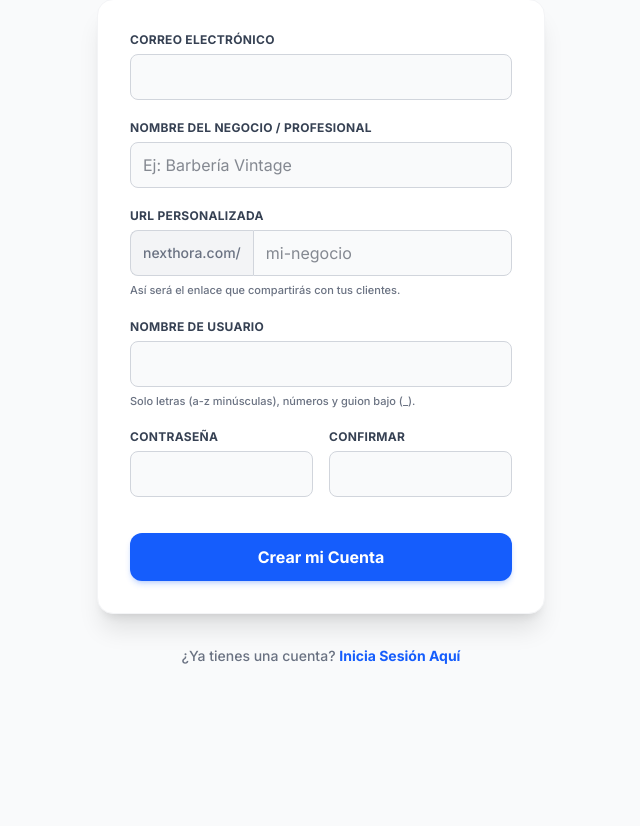
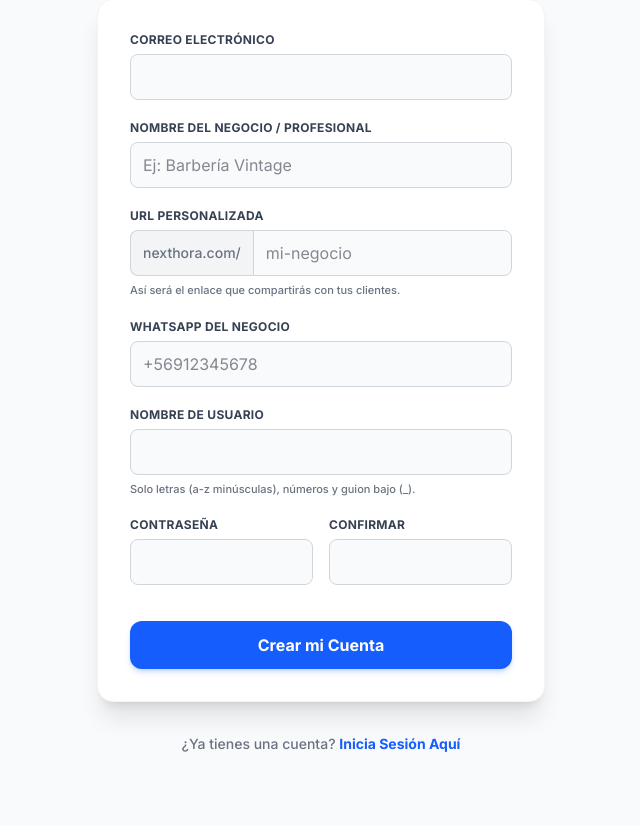
Before and after one commit to VitoNez5198/nexthora, a Django app: page /register/ in a window 1280 px wide. Shown: the part 257-1083 px from the top of the page, without its empty margins (319-959 px from the left). Before the commit the page ends 921 px from the top, so only its background shows below. Run offline with Django 5.2, Linux system fonts and the light colour scheme; style sheets or scripts are compiled from the project's sources.

Commit message:
feat: whatsapp en registro, slug de solo lectura y fix de index

```diff
--- a/booking/forms.py
+++ b/booking/forms.py
@@ -21,10 +21,16 @@ class NexthoraUserCreationForm(UserCreationForm):
         help_text="Tu enlace personalizado. Ej: nexthora.com/tu-negocio",
         label="URL Personalizada"
     )
+    whatsapp_number = forms.CharField(
+        max_length=20,
+        required=True,
+        help_text="Número de WhatsApp (Ej: +56912345678)",
+        label="WhatsApp del Negocio"
+    )
 
     class Meta(UserCreationForm.Meta):
         model = User
-        fields = UserCreationForm.Meta.fields + ("email", "display_name", "slug")
+        fields = UserCreationForm.Meta.fields + ("email", "display_name", "slug", "whatsapp_number")
 
     def clean_slug(self):
         slug = self.cleaned_data.get('slug')
@@ -47,6 +53,15 @@ class NexthoraUserCreationForm(UserCreationForm):
             profile = user.profile
             profile.display_name = self.cleaned_data["display_name"]
             profile.slug = self.cleaned_data["slug"]
+            profile.whatsapp_number = self.cleaned_data["whatsapp_number"]
+
+            # Limpiar WhatsApp para que empiece con +569 o similar
+            clean_number = ''.join(filter(str.isdigit, profile.whatsapp_number))
+            if len(clean_number) == 8:
+                profile.whatsapp_number = f"+569{clean_number}"
+            elif len(clean_number) == 9 and clean_number.startswith('9'):
+                profile.whatsapp_number = f"+56{clean_number}"
+
             profile.save()
         return user
 
@@ -75,8 +90,9 @@ class ProfessionalProfileForm(forms.ModelForm):
     slug = forms.CharField(
         required=False,
         widget=forms.TextInput(attrs={
-            'class': 'w-full px-4 py-3 rounded-r-xl border border-gray-200 focus:ring-2 focus:ring-blue-600/20 focus:border-blue-600 outline-none transition-all',
-            'placeholder': 'mi-negocio'
+            'class': 'w-full px-4 py-3 rounded-r-xl border border-gray-200 bg-gray-50 text-gray-500 outline-none cursor-not-allowed select-none',
+            'placeholder': 'mi-negocio',
+            'readonly': 'readonly'
         })
     )
 
--- a/booking/models.py
+++ b/booking/models.py
@@ -20,6 +20,9 @@ class ProfessionalProfile(models.Model):
     website_url = models.URLField(max_length=200, blank=True, null=True, help_text="Link a tu sitio web o portafolio")
     linkedin_url = models.URLField(max_length=200, blank=True, null=True, help_text="Link a tu perfil de LinkedIn")
     facebook_url = models.URLField(max_length=200, blank=True, null=True, help_text="Link a tu página de Facebook")
+
+    # NUEVO: Número de WhatsApp
+    whatsapp_number = models.CharField(max_length=20, blank=True, null=True, help_text="Tu número de WhatsApp para contacto.")
 
     def __str__(self):
         return self.user.username
--- a/templates/base.html
+++ b/templates/base.html
@@ -134,7 +134,7 @@
     {% endif %}
     {% endwith %}
 
-        <main class="flex-1 w-full max-w-6xl mx-auto px-4 py-8">
+        <main class="{% block main_classes %}flex-1 w-full max-w-6xl mx-auto px-4 py-8{% endblock %}">
             {% if messages %}
             <div class="mb-6 space-y-3">
                 {% for message in messages %}
--- a/templates/index.html
+++ b/templates/index.html
@@ -2,6 +2,8 @@
 {% load static %}
 
 {% block title %}Nexthora - Agenda, Conecta, Crece{% endblock %}
+
+{% block main_classes %}w-full{% endblock %}
 
 {% block content %}
 <!-- NAVBAR PÚBLICO -->
--- a/templates/register.html
+++ b/templates/register.html
@@ -74,6 +74,18 @@
                 </p>
             </div>
 
+            <!-- Campo de WhatsApp -->
+            <div>
+                <label for="whatsapp_number" class="block text-xs font-bold text-gray-700 uppercase tracking-wide mb-1.5">
+                    WhatsApp del Negocio
+                </label>
+                <input type="text" name="whatsapp_number" id="whatsapp_number" required placeholder="+56912345678" class="w-full px-3 py-2.5 border rounded-lg bg-gray-50 focus:bg-white outline-none transition-all
+                              {% if form.whatsapp_number.errors %} border-red-500 focus:ring-2 focus:ring-red-500 {% else %} border-gray-300 focus:ring-2 focus:ring-blue-600/20 focus:border-blue-600 {% endif %}">
+                {% for error in form.whatsapp_number.errors %}
+                <p class="mt-1 text-xs text-red-600 font-bold">{{ error }}</p>
+                {% endfor %}
+            </div>
+
             <!-- Campo de Nombre de Usuario -->
             <div>
                 <label for="username" class="block text-xs font-bold text-gray-700 uppercase tracking-wide mb-1.5">
```
Also changed, not shown: booking/migrations/0010_professionalprofile_whatsapp_number.py (added).
